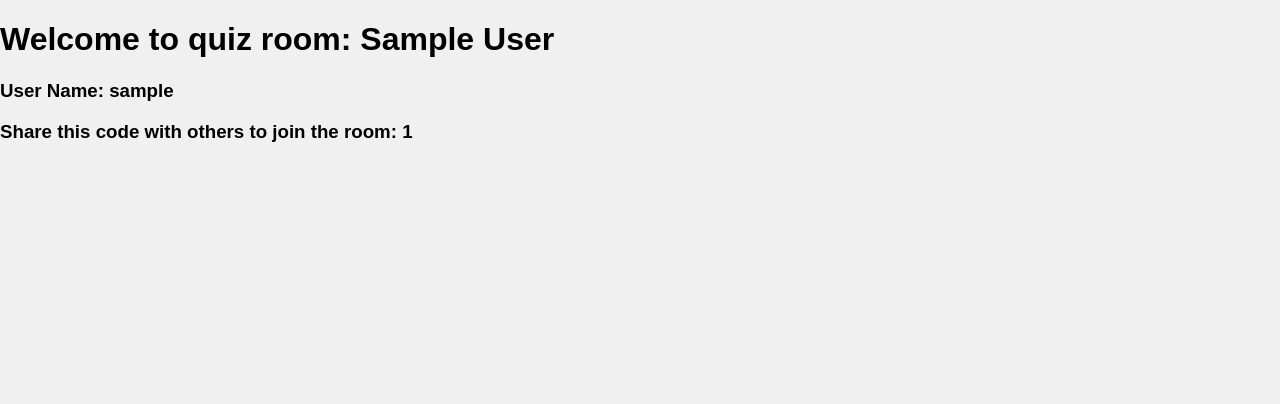
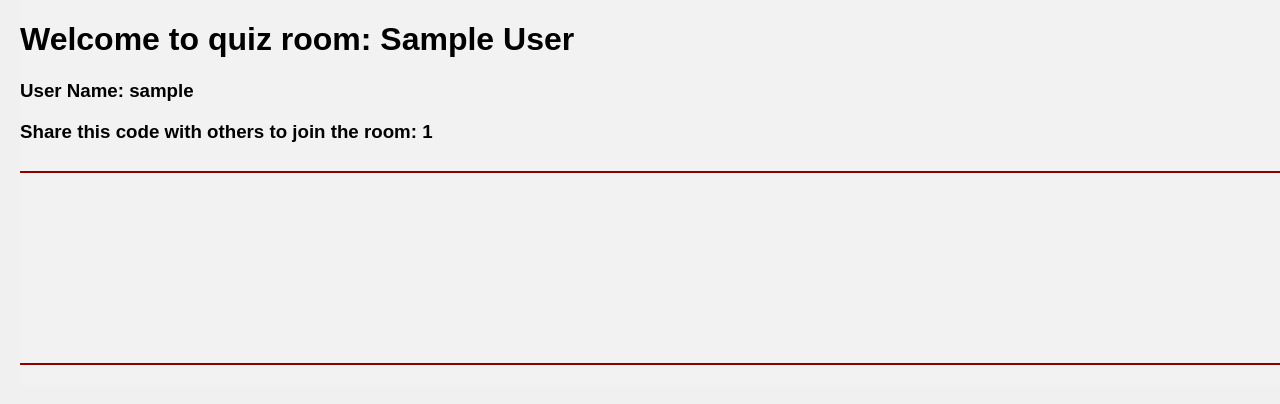
Before and after one commit to DevMehta/Prashnottari, a Flask app: page /quiz_room in a window 1280 px wide. Shown: the top 404 px of the page. Run offline with Flask 3, Linux system fonts and the light colour scheme; the visitor is signed in with stand-in values (Sample User, id 1); data comes from the database, SQL or seed files in the repository; some libraries are stand-ins or nearby versions.

Commit message:
styling of room page done

```diff
--- /dev/null
+++ b/pranshnottriApp/static/css/room.css
@@ -0,0 +1,76 @@
+#room_div {
+    background-color: #f2f2f2;
+    font-family: Arial, sans-serif;
+    margin: 0;
+    padding: 0;
+    display: flex;
+    flex-direction: column;
+    justify-content: center;
+    margin-left: 20px;
+}
+
+hr {
+    width: 100%;
+    height: 2px;
+    background-color: #8D0200;
+    border: none;
+    margin-top: 10px;
+    margin-bottom: 20px;
+}
+
+#main_div {
+    display: flex;
+    flex-direction: column;
+    align-items: center;
+    justify-content: center;
+    height: 20vh;
+    margin: 0;
+    padding: 0;
+}
+
+h1,
+h2,
+h3,
+h4,
+h5,
+h6 {
+    align-self: flex-start;
+}
+
+#leaderboard-table {
+    width: 100%;
+    border-collapse: collapse;
+}
+
+#leaderboard-table th,
+#leaderboard-table td {
+    padding: 8px;
+    border: 1px solid #ddd;
+    text-align: left;
+}
+
+#leaderboard-table th {
+    background-color: #f2f2f2;
+}
+
+#leaderboard-table tr:nth-child(even) {
+    background-color: #f9f9f9;
+}
+
+button {
+    padding: 15px 20px;
+    margin-top: 30px;
+    /* Google Blue */
+    color: #8D0200;
+    border-color: #8D0200;
+    border-radius: 10px;
+    cursor: pointer;
+    outline: none;
+    font-size: 16px;
+}
+
+button:hover {
+    background-color: #8D0200;
+    color: #fff;
+    /* Darker Google Blue */
+}
--- a/pranshnottriApp/templates/room.html
+++ b/pranshnottriApp/templates/room.html
@@ -1,3 +1,7 @@
+<head>
+	<link rel="stylesheet" href="{{url_for('static', filename='css/room.css')}}">
+</head>
+
 {% extends 'base.html' %}
 {% block head %}
 <script type="text/javascript" src="//code.jquery.com/jquery-1.4.2.min.js"></script>
@@ -10,43 +14,37 @@
 		socket_quiz_room_ns.emit('joined', { 'msg': 'I have joined' });
 	});
 	*/
-	socket_quiz_room_ns.on('joined_ack', function (msg)
-	{
+	socket_quiz_room_ns.on('joined_ack', function (msg) {
 		num_str = '';
 		num_str = num_str + msg.msg;
 		log_div = document.getElementById('log');
 		log_div.append(num_str);
 		log_div.append("     ")
 	});
-	socket_quiz_room_ns.on('left_room', function (msg)
-	{
+	socket_quiz_room_ns.on('left_room', function (msg) {
 		num_str = '';
 		num_str = num_str + msg.name + msg.message;
 		log_div = document.getElementById('log');
 		log_div.append(num_str);
 		log_div.append("     ")
 	});
-	function start_quiz_event()
-	{
+	function start_quiz_event() {
 		var e = document.getElementById("quiz_name");
 		var value = e.options[e.selectedIndex].id;
 		console.log(value);
 		select_quiz_div = document.getElementById("select_quiz_div");
 		select_quiz_div.style.display = "none";
-		socket_quiz_room_ns.emit('start_quiz_btn_evnt', {"inpt_quiz_id": value});
+		socket_quiz_room_ns.emit('start_quiz_btn_evnt', { "inpt_quiz_id": value });
 	}
-	socket_quiz_room_ns.on('before_start_timer', function (msg_json)
-	{
+	socket_quiz_room_ns.on('before_start_timer', function (msg_json) {
 		log2 = document.getElementById('before_start_timer_div');
 		log2.innerHTML = "";
 		log2.append("The quiz starts in: " + msg_json.time + " seconds");
 	});
-	socket_quiz_room_ns.on('disconnect', function (msg)
-	{
+	socket_quiz_room_ns.on('disconnect', function (msg) {
 		socket_quiz_room_ns.emit('disconnect', { 'msg': 'I have left the room' });
 	});
-	socket_quiz_room_ns.on('show_ques', function (msg)
-	{
+	socket_quiz_room_ns.on('show_ques', function (msg) {
 		var question_id_div = document.getElementsByName("question-id-div")[0];
 		question_id_div.id = msg.question_id;
 		q_text = msg.ques_txt;
@@ -84,34 +82,28 @@
 		op4_label = document.getElementById('op4-label');
 		op4_label.innerHTML = op4;
 	});
-	socket_quiz_room_ns.on('quiz_timer', function (msg_json)
-	{
+	socket_quiz_room_ns.on('quiz_timer', function (msg_json) {
 		quiz_timer_div = document.getElementById('quiz_timer_div');
 		quiz_timer_div.innerHTML = "";
 		quiz_timer_div.append(msg_json.time + " seconds left.");
-		if (msg_json.time == 0)
-		{
+		if (msg_json.time == 0) {
 			var radio_btns = document.getElementsByName('mcq-op');
 			var question_id = document.getElementsByName("question-id-div")[0];
-			for (let radio of radio_btns)
-			{
-				if (radio.checked)
-				{
-					socket_quiz_room_ns.emit('resp_evnt', { 'resp': radio.id, 'question_id': question_id.id, 'quiz_id' : msg_json.quiz_id});
+			for (let radio of radio_btns) {
+				if (radio.checked) {
+					socket_quiz_room_ns.emit('resp_evnt', { 'resp': radio.id, 'question_id': question_id.id, 'quiz_id': msg_json.quiz_id });
 				}
 			}
 		}
 	});
-	socket_quiz_room_ns.on('show_leaderboard_evnt', function (msg_json)
-	{
+	socket_quiz_room_ns.on('show_leaderboard_evnt', function (msg_json) {
 		var leaderboard_div = document.getElementById('leaderboard-div');
 		leaderboard_div.hidden = false;
 		var leaderboard_table = document.getElementById('leaderboard-table');
 		var row_cnt = leaderboard_table.rows.length;
 
 		var old_row = document.getElementById(msg_json.memb_id);
-		if(old_row != null)
-		{
+		if (old_row != null) {
 			var old_row_idx = old_row.rowIndex;
 			leaderboard_table.deleteRow(old_row_idx);
 		}
@@ -127,12 +119,17 @@
 </script>
 {% endblock %}
 {% block content %}
+<div id="room_div">
+	<div id="roomInfo">
 		<h1>Welcome to quiz room: {{ session['disp_room_name'] }}</h1>
 		<h3>User Name: {{ session['user_name'] }}</h3>
 		<h3>Share this code with others to join the room: {{ session['room_code'] }}</h3>
 		<h3 id="disp"></h3>
 		<div id="log">
 		</div> <!-- /#log -->
+	</div>
+	<hr>
+	<div id="main_div">
 		{% if 'creator' == session['user_role'] %}
 		<div id="select_quiz_div">
 			<select name="quiz_name" id="quiz_name">
@@ -140,6 +137,7 @@
 				<option id="{{ quiz[0] }}" value="{{ quiz[0] }}">{{ quiz[1] }}</option>
 				{% endfor %}
 			</select>
+			<br>
 			<button id="start_quiz_btn" onclick="start_quiz_event()">Start Quiz</button>
 		</div>
 		{% endif %}
@@ -162,7 +160,9 @@
 		<br>
 		<div id="quiz_timer_div">
 		</div> <!-- /#quiz_timer_div -->
-<div id="leaderboard-div" hidden=true>
+	</div>
+	<hr>
+	<div id="leaderboard-div" hidden="true">
 		<h3>Leaderboard</h3>
 		<table id="leaderboard-table">
 			<thead>
@@ -171,4 +171,5 @@
 			</thead>
 		</table>
 	</div> <!-- /#leaderboard-div -->
+</div> <!-- /#room_div -->
 {% endblock %}
```
Lines whose indentation alone changed are shown as unchanged.
